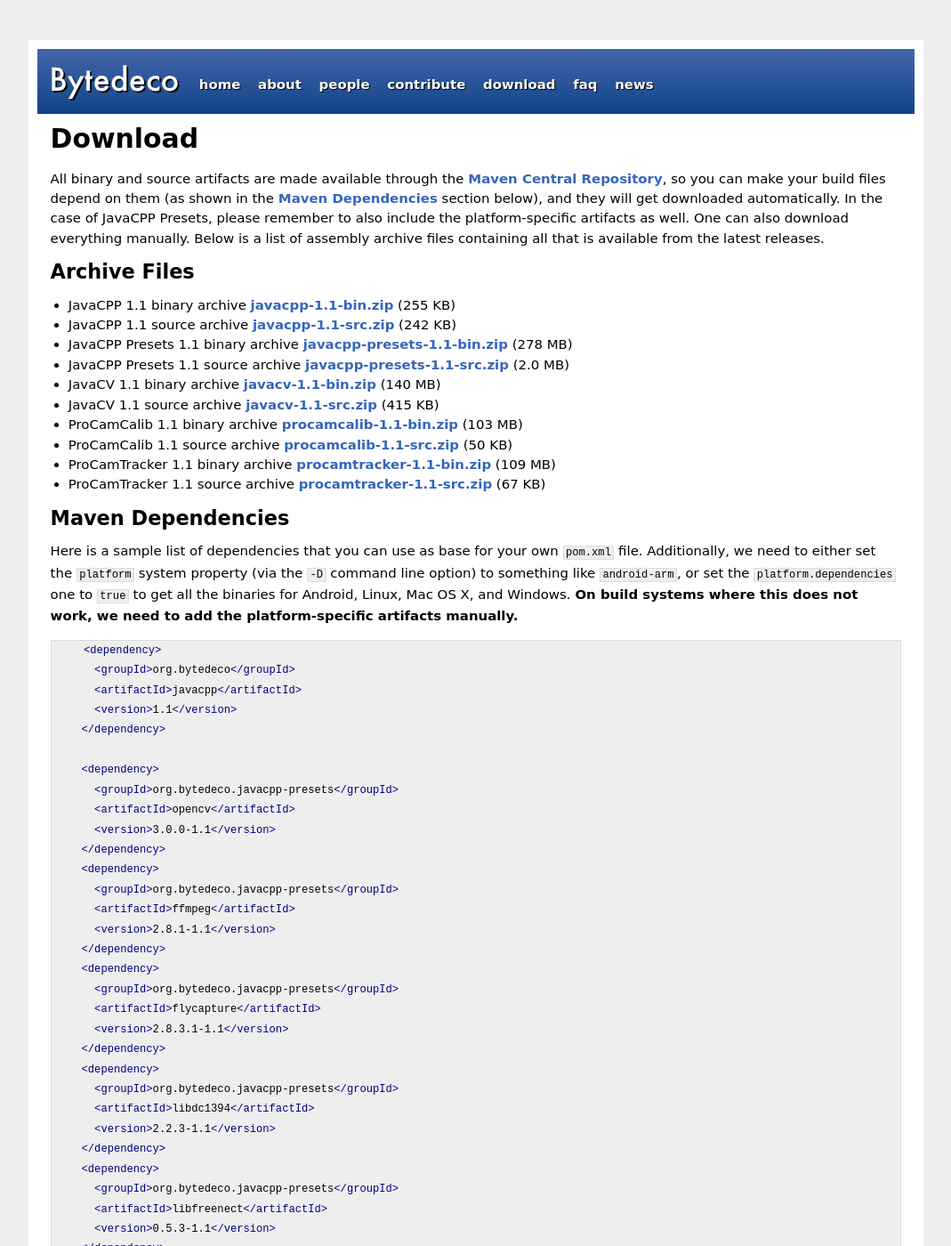
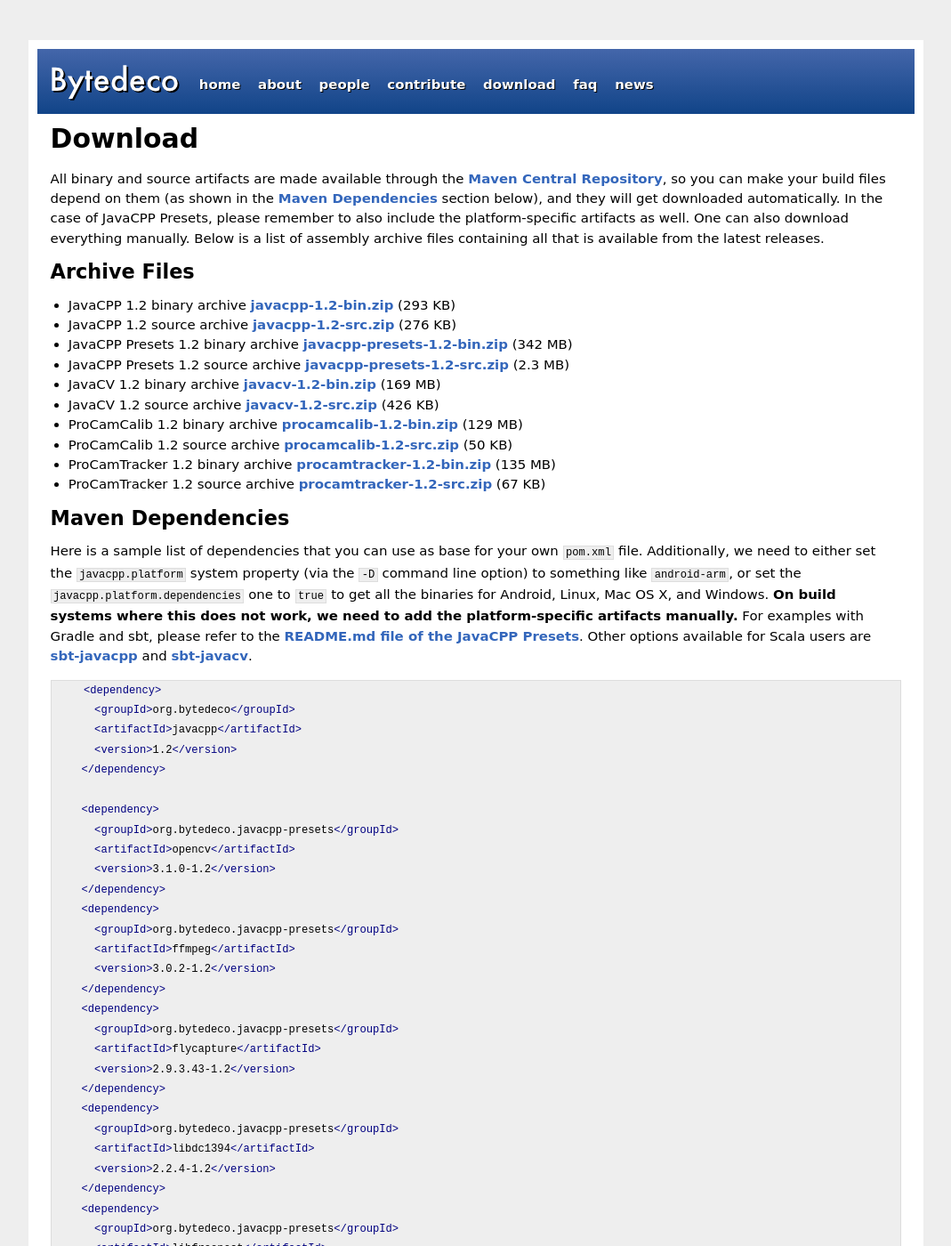
Before and after one commit to bytedeco/bytedeco.github.io, a Jekyll site: the page built from download/index.md, in a window 1280 px wide and 1400 px high. Shown: the whole window at 89% size, without its empty margins (105-1174 px from the left). Built offline with Jekyll 4.4.1, drawn with Linux system fonts in a browser that asks for light colours; some of the changed text lies outside the part shown.

Commit message:
Update information and add post for version 1.2

````diff
--- a/download/index.md
+++ b/download/index.md
@@ -11,114 +11,124 @@ All binary and source artifacts are made available through the <a href="http://s
 Archive Files
 -------------
 
- * JavaCPP 1.1 binary archive  [javacpp-1.1-bin.zip](http://search.maven.org/remotecontent?filepath=org/bytedeco/javacpp/1.1/javacpp-1.1-bin.zip) (255 KB)
- * JavaCPP 1.1 source archive  [javacpp-1.1-src.zip](http://search.maven.org/remotecontent?filepath=org/bytedeco/javacpp/1.1/javacpp-1.1-src.zip) (242 KB)
- * JavaCPP Presets 1.1 binary archive  [javacpp-presets-1.1-bin.zip](http://search.maven.org/remotecontent?filepath=org/bytedeco/javacpp-presets/1.1/javacpp-presets-1.1-bin.zip) (278 MB)
- * JavaCPP Presets 1.1 source archive  [javacpp-presets-1.1-src.zip](http://search.maven.org/remotecontent?filepath=org/bytedeco/javacpp-presets/1.1/javacpp-presets-1.1-src.zip) (2.0 MB)
- * JavaCV 1.1 binary archive  [javacv-1.1-bin.zip](http://search.maven.org/remotecontent?filepath=org/bytedeco/javacv/1.1/javacv-1.1-bin.zip) (140 MB)
- * JavaCV 1.1 source archive  [javacv-1.1-src.zip](http://search.maven.org/remotecontent?filepath=org/bytedeco/javacv/1.1/javacv-1.1-src.zip) (415 KB)
- * ProCamCalib 1.1 binary archive  [procamcalib-1.1-bin.zip](http://search.maven.org/remotecontent?filepath=org/bytedeco/procamcalib/1.1/procamcalib-1.1-bin.zip) (103 MB)
- * ProCamCalib 1.1 source archive  [procamcalib-1.1-src.zip](http://search.maven.org/remotecontent?filepath=org/bytedeco/procamcalib/1.1/procamcalib-1.1-src.zip) (50 KB)
- * ProCamTracker 1.1 binary archive  [procamtracker-1.1-bin.zip](http://search.maven.org/remotecontent?filepath=org/bytedeco/procamtracker/1.1/procamtracker-1.1-bin.zip) (109 MB)
- * ProCamTracker 1.1 source archive  [procamtracker-1.1-src.zip](http://search.maven.org/remotecontent?filepath=org/bytedeco/procamtracker/1.1/procamtracker-1.1-src.zip) (67 KB)
+ * JavaCPP 1.2 binary archive  [javacpp-1.2-bin.zip](http://search.maven.org/remotecontent?filepath=org/bytedeco/javacpp/1.2/javacpp-1.2-bin.zip) (293 KB)
+ * JavaCPP 1.2 source archive  [javacpp-1.2-src.zip](http://search.maven.org/remotecontent?filepath=org/bytedeco/javacpp/1.2/javacpp-1.2-src.zip) (276 KB)
+ * JavaCPP Presets 1.2 binary archive  [javacpp-presets-1.2-bin.zip](http://search.maven.org/remotecontent?filepath=org/bytedeco/javacpp-presets/1.2/javacpp-presets-1.2-bin.zip) (342 MB)
+ * JavaCPP Presets 1.2 source archive  [javacpp-presets-1.2-src.zip](http://search.maven.org/remotecontent?filepath=org/bytedeco/javacpp-presets/1.2/javacpp-presets-1.2-src.zip) (2.3 MB)
+ * JavaCV 1.2 binary archive  [javacv-1.2-bin.zip](http://search.maven.org/remotecontent?filepath=org/bytedeco/javacv/1.2/javacv-1.2-bin.zip) (169 MB)
+ * JavaCV 1.2 source archive  [javacv-1.2-src.zip](http://search.maven.org/remotecontent?filepath=org/bytedeco/javacv/1.2/javacv-1.2-src.zip) (426 KB)
+ * ProCamCalib 1.2 binary archive  [procamcalib-1.2-bin.zip](http://search.maven.org/remotecontent?filepath=org/bytedeco/procamcalib/1.2/procamcalib-1.2-bin.zip) (129 MB)
+ * ProCamCalib 1.2 source archive  [procamcalib-1.2-src.zip](http://search.maven.org/remotecontent?filepath=org/bytedeco/procamcalib/1.2/procamcalib-1.2-src.zip) (50 KB)
+ * ProCamTracker 1.2 binary archive  [procamtracker-1.2-bin.zip](http://search.maven.org/remotecontent?filepath=org/bytedeco/procamtracker/1.2/procamtracker-1.2-bin.zip) (135 MB)
+ * ProCamTracker 1.2 source archive  [procamtracker-1.2-src.zip](http://search.maven.org/remotecontent?filepath=org/bytedeco/procamtracker/1.2/procamtracker-1.2-src.zip) (67 KB)
 
 
 Maven Dependencies
 ------------------
 
-Here is a sample list of dependencies that you can use as base for your own `pom.xml` file. Additionally, we need to either set the `platform` system property (via the `-D` command line option) to something like `android-arm`, or set the `platform.dependencies` one to `true` to get all the binaries for Android, Linux, Mac OS X, and Windows. **On build systems where this does not work, we need to add the platform-specific artifacts manually.**
+Here is a sample list of dependencies that you can use as base for your own `pom.xml` file. Additionally, we need to either set the `javacpp.platform` system property (via the `-D` command line option) to something like `android-arm`, or set the `javacpp.platform.dependencies` one to `true` to get all the binaries for Android, Linux, Mac OS X, and Windows. **On build systems where this does not work, we need to add the platform-specific artifacts manually.** For examples with Gradle and sbt, please refer to the [README.md file of the JavaCPP Presets](https://github.com/bytedeco/javacpp-presets#downloads). Other options available for Scala users are [sbt-javacpp](https://github.com/bytedeco/sbt-javacpp) and [sbt-javacv](https://github.com/bytedeco/sbt-javacv).
 
 ```xml
     <dependency>
       <groupId>org.bytedeco</groupId>
       <artifactId>javacpp</artifactId>
-      <version>1.1</version>
+      <version>1.2</version>
     </dependency>
 
     <dependency>
       <groupId>org.bytedeco.javacpp-presets</groupId>
       <artifactId>opencv</artifactId>
-      <version>3.0.0-1.1</version>
+      <version>3.1.0-1.2</version>
     </dependency>
     <dependency>
       <groupId>org.bytedeco.javacpp-presets</groupId>
       <artifactId>ffmpeg</artifactId>
-      <version>2.8.1-1.1</version>
+      <version>3.0.2-1.2</version>
     </dependency>
     <dependency>
       <groupId>org.bytedeco.javacpp-presets</groupId>
       <artifactId>flycapture</artifactId>
-      <version>2.8.3.1-1.1</version>
+      <version>2.9.3.43-1.2</version>
     </dependency>
     <dependency>
       <groupId>org.bytedeco.javacpp-presets</groupId>
       <artifactId>libdc1394</artifactId>
-      <version>2.2.3-1.1</version>
+      <version>2.2.4-1.2</version>
     </dependency>
     <dependency>
       <groupId>org.bytedeco.javacpp-presets</groupId>
       <artifactId>libfreenect</artifactId>
-      <version>0.5.3-1.1</version>
+      <version>0.5.3-1.2</version>
     </dependency>
     <dependency>
       <groupId>org.bytedeco.javacpp-presets</groupId>
       <artifactId>videoinput</artifactId>
-      <version>0.200-1.1</version>
+      <version>0.200-1.2</version>
     </dependency>
     <dependency>
       <groupId>org.bytedeco.javacpp-presets</groupId>
       <artifactId>artoolkitplus</artifactId>
-      <version>2.3.1-1.1</version>
+      <version>2.3.1-1.2</version>
     </dependency>
     <dependency>
       <groupId>org.bytedeco.javacpp-presets</groupId>
       <artifactId>chilitags</artifactId>
-      <version>master-1.1</version>
+      <version>master-1.2</version>
     </dependency>
     <dependency>
       <groupId>org.bytedeco.javacpp-presets</groupId>
       <artifactId>flandmark</artifactId>
-      <version>1.07-1.1</version>
+      <version>1.07-1.2</version>
     </dependency>
     <dependency>
       <groupId>org.bytedeco.javacpp-presets</groupId>
       <artifactId>fftw</artifactId>
-      <version>3.3.4-1.1</version>
+      <version>3.3.4-1.2</version>
     </dependency>
     <dependency>
       <groupId>org.bytedeco.javacpp-presets</groupId>
       <artifactId>gsl</artifactId>
-      <version>1.16-1.1</version>
+      <version>2.1-1.2</version>
     </dependency>
     <dependency>
       <groupId>org.bytedeco.javacpp-presets</groupId>
       <artifactId>llvm</artifactId>
-      <version>3.7.0-1.1</version>
+      <version>3.8.0-1.2</version>
     </dependency>
     <dependency>
       <groupId>org.bytedeco.javacpp-presets</groupId>
       <artifactId>leptonica</artifactId>
-      <version>1.72-1.1</version>
+      <version>1.73-1.2</version>
     </dependency>
     <dependency>
       <groupId>org.bytedeco.javacpp-presets</groupId>
       <artifactId>tesseract</artifactId>
-      <version>3.04-1.1</version>
+      <version>3.04.01-1.2</version>
     </dependency>
     <dependency>
       <groupId>org.bytedeco.javacpp-presets</groupId>
       <artifactId>caffe</artifactId>
-      <version>master-1.1</version>
+      <version>rc3-1.2</version>
     </dependency>
     <dependency>
       <groupId>org.bytedeco.javacpp-presets</groupId>
       <artifactId>cuda</artifactId>
-      <version>7.5-1.1</version>
+      <version>7.5-1.2</version>
+    </dependency>
+    <dependency>
+      <groupId>org.bytedeco.javacpp-presets</groupId>
+      <artifactId>mxnet</artifactId>
+      <version>master-1.2</version>
+    </dependency>
+    <dependency>
+      <groupId>org.bytedeco.javacpp-presets</groupId>
+      <artifactId>tensorflow</artifactId>
+      <version>0.8.0-1.2</version>
     </dependency>
 
     <dependency>
       <groupId>org.bytedeco</groupId>
       <artifactId>javacv</artifactId>
-      <version>1.1</version>
+      <version>1.2</version>
     </dependency>
 ```
--- a/index.html
+++ b/index.html
@@ -35,7 +35,9 @@ title: Home
     <li><a href="https://github.com/bytedeco/javacpp-presets/tree/master/tesseract">Tesseract</a> &ndash; [<a href="https://github.com/bytedeco/javacpp-presets/tree/master/tesseract#sample-usage">sample usage</a>] &ndash; Probably the most accurate open source OCR engine available</li>
     <li><a href="https://github.com/bytedeco/javacpp-presets/tree/master/caffe">Caffe</a> &ndash; [<a href="https://github.com/bytedeco/javacpp-presets/tree/master/caffe#sample-usage">sample usage</a>] &ndash; A fast open framework for deep learning</li>
     <li><a href="https://github.com/bytedeco/javacpp-presets/tree/master/cuda">CUDA</a> &ndash; [<a href="https://github.com/bytedeco/javacpp-presets/tree/master/cuda#sample-usage">sample usage</a>] &ndash; Arguably the most popular parallel computing platform for GPUs</li>
-     <li>Add here your favorite C/C++ library, for example: OpenNI, OpenMesh, PCL, etc. <a href="https://github.com/bytedeco/javacpp-presets/wiki/Create-New-Presets">Read about how to do that.</a></li>
+    <li><a href="https://github.com/bytedeco/javacpp-presets/tree/master/mxnet">MXNet</a> &ndash; [<a href="https://github.com/bytedeco/javacpp-presets/tree/master/mxnet#sample-usage">sample usage</a>] &ndash; Flexible and efficient library for deep learning</li>
+    <li><a href="https://github.com/bytedeco/javacpp-presets/tree/master/tensorflow">TensorFlow</a> &ndash; [<a href="https://github.com/bytedeco/javacpp-presets/tree/master/tensorflow#sample-usage">sample usage</a>] &ndash; Computation using data flow graphs for scalable machine learning</li>
+    <li>Add here your favorite C/C++ library, for example: OpenNI, OpenMesh, PCL, etc. <a href="https://github.com/bytedeco/javacpp-presets/wiki/Create-New-Presets">Read about how to do that.</a></li>
     </ul>
     <p>We will add more to this list as they are made, including those from outside the <a href="https://github.com/bytedeco/javacpp-presets">bytedeco/javacpp-presets</a> repository.</p>
     <h1>Projects Leveraging the Presets Bindings</h1>
````
Also changed, not shown: _data/comments-2016-05-15-deeper-in-deep-learning.yml (added, +7 -0 lines), _posts/2016-05-15-deeper-in-deep-learning.md (added, +14 -0 lines).
